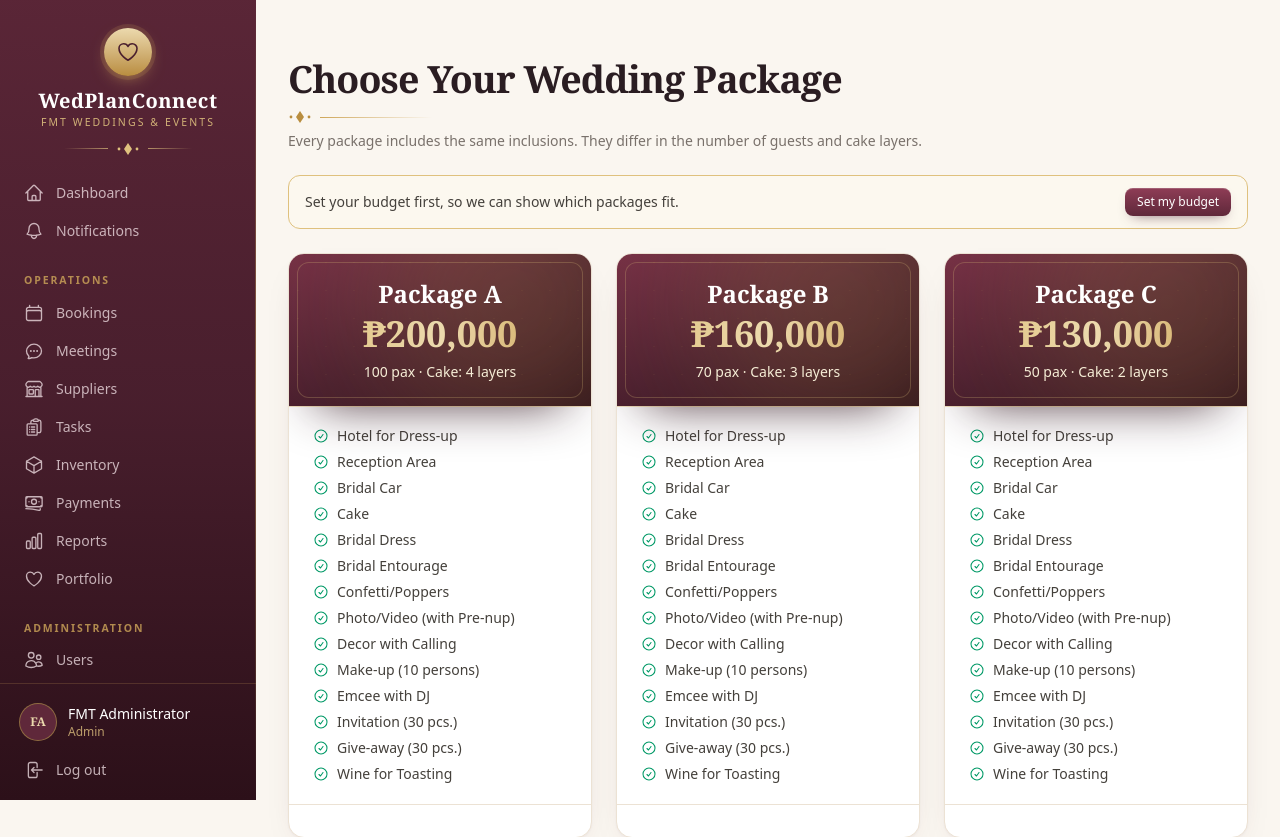
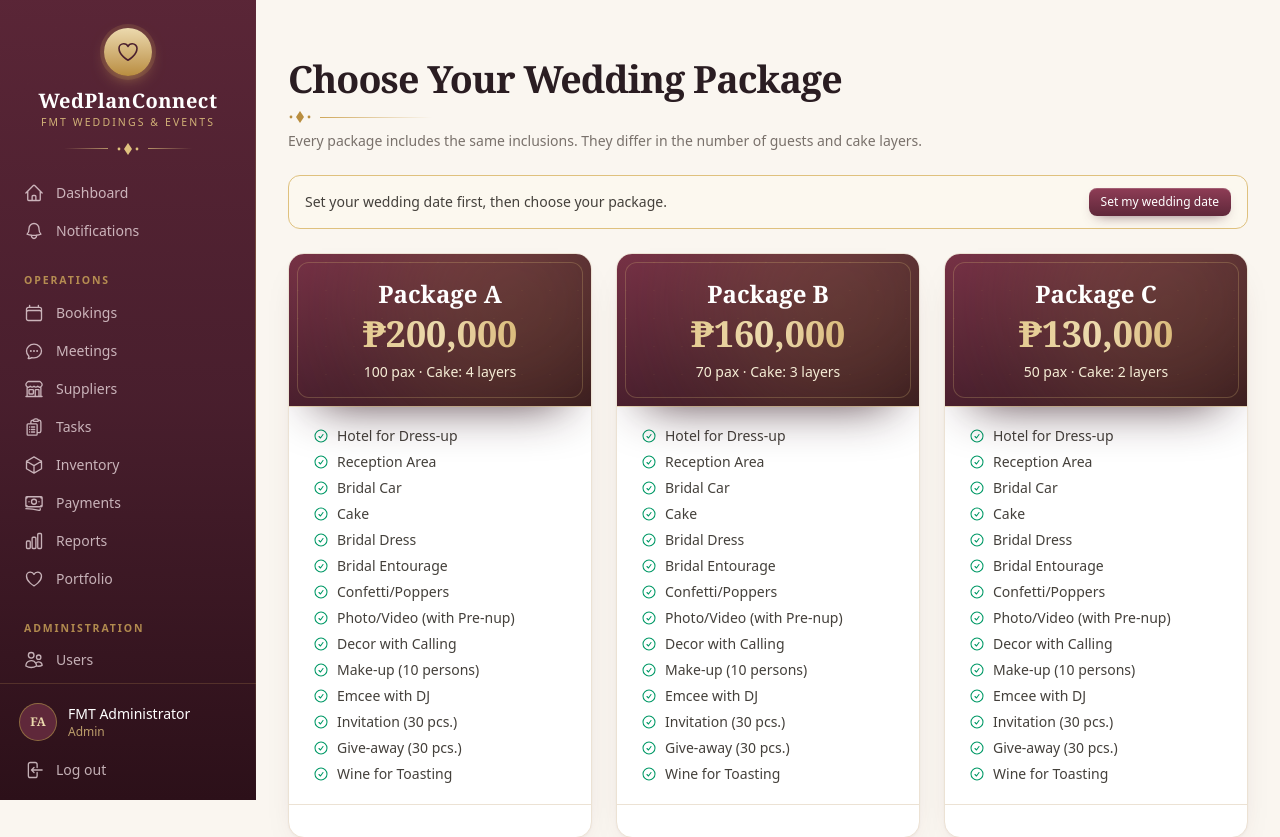
Before and after one commit to Capstone351/WedPlanConnect, a Laravel app: page /my/package in a window 1280 px wide. Shown: the top 837 px of the page. Run offline with Laravel 12, Linux system fonts and the light colour scheme; a user stored in the database is signed in; data comes from the database, SQL or seed files in the repository; data that the repository does not hold is empty; style sheets or scripts are compiled from the project's sources.

Commit message:
Choose the package after the wedding date and hide the budget
Couples pick any package once their date is set. The budget is hidden
from couples for now; if their budget isn't in the packages they book an
in-person meeting with their planner to discuss it.

Co-Authored-By: Claude Opus 5.5 <noreply@anthropic.com>

```diff
--- a/wedplanconnect/app/Http/Controllers/Client/PackageController.php
+++ b/wedplanconnect/app/Http/Controllers/Client/PackageController.php
@@ -10,24 +10,25 @@ use Illuminate\Validation\Rule;
 use Illuminate\View\View;
 
 /**
- * Couples choose a wedding package that fits their budget. When no package fits,
- * they are asked to book a meeting with their planner instead.
+ * After setting their wedding date, couples choose a wedding package. When no package
+ * fits their budget, they book an in-person meeting with their planner to discuss it.
  */
 class PackageController extends Controller
 {
+    /** Pre-filled reason for the meeting when no package fits. */
+    public const MEETING_AGENDA = "Our budget doesn't fit the packages. We'd like to meet in person to discuss it.";
+
     public function edit(Request $request): View
     {
         $user = $request->user();
-        $packages = Booking::packages();
-        $budget = $user->budget ? (float) $user->budget->total_amount : null;
 
         return view('client.packages', [
-            'packages' => $packages,
+            'packages' => Booking::packages(),
             'inclusions' => config('wedplan.package_inclusions'),
-            'budget' => $budget,
             'chosen' => $user->wedding_package,
+            'hasDate' => (bool) $user->wedding_date,
             'booking' => $user->clientBookings()->active()->first(),
-            'belowAll' => $budget !== null && $budget < min(array_column($packages, 'price')),
+            'meetingUrl' => route('client.meetings', ['agenda' => self::MEETING_AGENDA, 'mode' => 'in_person']),
         ]);
     }
 
@@ -39,19 +40,15 @@ class PackageController extends Controller
             return back()->withErrors(['package' => 'Your booking has been made, so please ask your planner to change your package.']);
         }
 
-        $data = $request->validate(['package' => ['required', Rule::in(array_keys(Booking::packages()))]]);
-
-        if (! $user->budget) {
-            return redirect()->route('client.budget')->withErrors(['package' => 'Please set your budget first, so we can show which packages fit.']);
+        if (! $user->wedding_date) {
+            return redirect()->route('client.wedding-date')->withErrors(['package' => 'Please set your wedding date first, then choose your package.']);
         }
 
-        $price = Booking::packagePrice($data['package']);
-        if ($price > (float) $user->budget->total_amount) {
-            return back()->withErrors(['package' => "{$data['package']} is ₱".number_format($price - (float) $user->budget->total_amount, 0).' above your budget. Choose another package or book a meeting with your planner.']);
-        }
+        $data = $request->validate(['package' => ['required', Rule::in(array_keys(Booking::packages()))]]);
 
         $user->forceFill(['wedding_package' => $data['package']])->save();
 
-        return redirect()->route('client.package')->with('status', "You chose {$data['package']} (₱".number_format($price, 0).'). It will be included when you send your booking.');
+        return redirect()->route('client.package')
+            ->with('status', "You chose {$data['package']} (₱".number_format(Booking::packagePrice($data['package']), 0).'). It will be included when you send your booking.');
     }
 }
--- a/wedplanconnect/app/Http/Controllers/Client/WeddingDateController.php
+++ b/wedplanconnect/app/Http/Controllers/Client/WeddingDateController.php
@@ -63,6 +63,11 @@ class WeddingDateController extends Controller
             ? ' '.$user->preferredPlanner->name.' can now see it.'
             : ' Your Wedding Planner will see it.';
 
+        // Next step after the date: choosing a package.
+        if (! $user->wedding_package) {
+            return redirect()->route('client.package')->with('status', $message.' Next, choose your wedding package.');
+        }
+
         return redirect()->route('client.wedding-date')->with('status', $message);
     }
 
--- a/wedplanconnect/resources/views/bookings/show.blade.php
+++ b/wedplanconnect/resources/views/bookings/show.blade.php
@@ -359,7 +359,7 @@
                 </div>
                 @if (! $budget)
                     <div class="card-body text-sm text-stone-500">
-                        The couple hasn't set a budget yet. They can add it under <strong>My Budget</strong> when they log in.
+                        The couple hasn't shared a budget. Discuss it with them when you meet.
                     </div>
                 @else
                     @php
--- a/wedplanconnect/resources/views/client/meetings.blade.php
+++ b/wedplanconnect/resources/views/client/meetings.blade.php
@@ -30,7 +30,7 @@
                         <label for="mode" class="label">How you'd like to meet</label>
                         <select id="mode" name="mode" class="input">
                             @foreach ($modes as $value => $label)
-                                <option value="{{ $value }}" @selected(old('mode', 'in_person') === $value)>{{ $label }}</option>
+                                <option value="{{ $value }}" @selected(old('mode', request('mode', 'in_person')) === $value)>{{ $label }}</option>
                             @endforeach
                         </select>
                     </div>
--- a/wedplanconnect/resources/views/client/packages.blade.php
+++ b/wedplanconnect/resources/views/client/packages.blade.php
@@ -1,38 +1,19 @@
-@php
-    $agenda = 'Our budget is ₱'.number_format((float) $budget, 0).". We'd like to talk about a package that fits it.";
-@endphp
 <x-layouts.app title="Wedding Package" heading="Choose Your Wedding Package"
     subheading="Every package includes the same inclusions. They differ in the number of guests and cake layers.">
     @if ($booking)
         <div class="mb-6 rounded-xl border border-gold-300 bg-gold-50 px-4 py-3 text-sm text-stone-700">
             Your booking has been made with <strong>{{ $booking->package }}</strong>. To change your package, please contact your planner.
         </div>
-    @elseif ($budget === null)
+    @elseif (! $hasDate)
         <div class="mb-6 flex flex-wrap items-center justify-between gap-3 rounded-xl border border-gold-300 bg-gold-50 px-4 py-3 text-sm text-stone-700">
-            <span>Set your budget first, so we can show which packages fit.</span>
-            <a href="{{ route('client.budget') }}" class="btn-primary btn-sm">Set my budget</a>
-        </div>
-    @elseif ($belowAll)
-        <div class="mb-6 flex flex-wrap items-center justify-between gap-3 rounded-xl border border-brand-200 bg-brand-50 px-4 py-4 text-sm text-brand-900">
-            <span>
-                Your budget of <strong>₱{{ number_format($budget, 0) }}</strong> is below our packages.
-                Book a meeting with your planner so they can help you plan a wedding that fits it.
-            </span>
-            <a href="{{ route('client.meetings', ['agenda' => $agenda]) }}" class="btn-gold">Book a meeting</a>
-        </div>
-    @else
-        <div class="mb-6 rounded-xl bg-white px-4 py-3 text-sm ring-1 ring-line">
-            Your budget: <strong class="tabular-nums">₱{{ number_format($budget, 0) }}</strong>
-            · <a href="{{ route('client.budget') }}" class="link">Change</a>
+            <span>Set your wedding date first, then choose your package.</span>
+            <a href="{{ route('client.wedding-date') }}" class="btn-primary btn-sm">Set my wedding date</a>
         </div>
     @endif
 
     <div class="grid gap-6 lg:grid-cols-3">
         @foreach ($packages as $name => $package)
-            @php
-                $isChosen = ($booking?->package ?? $chosen) === $name;
-                $over = $budget !== null && $package['price'] > $budget;
-            @endphp
+            @php $isChosen = ($booking?->package ?? $chosen) === $name; @endphp
             <div @class(['card flex flex-col overflow-hidden', 'ring-2 ring-gold-400' => $isChosen])>
                 <div class="hero-panel rounded-none">
                     <div class="relative px-6 py-6 text-center">
@@ -49,11 +30,7 @@
                 <div class="border-t border-line px-6 py-4 text-center">
                     @if ($isChosen)
                         <span class="badge-green">{{ $booking ? 'In your booking' : 'Your chosen package' }}</span>
-                    @elseif ($booking || $budget === null)
-                        {{-- Nothing to choose until a budget is set, or once booked. --}}
-                    @elseif ($over)
-                        <span class="badge-red">₱{{ number_format($package['price'] - $budget, 0) }} above your budget</span>
-                    @else
+                    @elseif (! $booking && $hasDate)
                         <form method="POST" action="{{ route('client.package.update') }}">
                             @csrf @method('PUT')
                             <input type="hidden" name="package" value="{{ $name }}">
@@ -65,9 +42,13 @@
         @endforeach
     </div>
 
-    @if (! $booking && $budget !== null && ! $belowAll)
-        <p class="mt-6 text-center text-sm text-stone-500">
-            Looking for something different? <a href="{{ route('client.meetings', ['agenda' => $agenda]) }}" class="link">Book a meeting with your planner</a>.
-        </p>
+    @if (! $booking && $hasDate)
+        <div class="card mt-6 flex flex-wrap items-center justify-between gap-4 p-5">
+            <div>
+                <h2 class="font-display text-lg font-semibold">Is your budget not in these packages?</h2>
+                <p class="text-sm text-stone-600">Book an in-person meeting with your planner, and they'll discuss your budget with you.</p>
+            </div>
+            <a href="{{ $meetingUrl }}" class="btn-gold">Book a meeting</a>
+        </div>
     @endif
 </x-layouts.app>
--- a/wedplanconnect/resources/views/components/layouts/app.blade.php
+++ b/wedplanconnect/resources/views/components/layouts/app.blade.php
@@ -45,10 +45,9 @@
                 ['My Wedding', 'client.dashboard', 'client.dashboard', 'heart'],
                 $notifications,
                 ['Wedding Date', 'client.wedding-date', 'client.wedding-date*', 'calendar'],
+                ['Wedding Package', 'client.package', 'client.package*', 'clipboard'],
                 ['My Planner', 'client.planner', 'client.planner*', 'user'],
                 ['Meetings', 'client.meetings', 'client.meetings*', 'chat'],
-                ['My Budget', 'client.budget', 'client.budget*', 'cash'],
-                ['Wedding Package', 'client.package', 'client.package*', 'clipboard'],
                 ['Supplier Catalog', 'client.catalog', 'client.catalog*', 'store'],
             ],
         ],
--- a/wedplanconnect/resources/views/planner/dashboard.blade.php
+++ b/wedplanconnect/resources/views/planner/dashboard.blade.php
@@ -52,8 +52,6 @@
                             @endif
                             @if ($c->budget)
                                 <span class="badge-gold">Budget ₱{{ number_format((float) $c->budget->total_amount, 0) }}@if ($c->budget->guest_count) · {{ $c->budget->guest_count }} guests @endif</span>
-                            @else
-                                <span class="badge-gray">No budget yet</span>
                             @endif
                             @if ($c->wedding_package)<span class="badge-green">{{ $c->wedding_package }}</span>@endif
                             <span class="badge-brand">♥ {{ $c->favorite_suppliers_count }} {{ str('favorite')->plural($c->favorite_suppliers_count) }}</span>
```
Also changed, not shown: wedplanconnect/app/Http/Controllers/Client/BookingRequestController.php (+1 -7 lines), wedplanconnect/resources/views/client/dashboard.blade.php (+1 -21 lines), wedplanconnect/tests/Feature/BookingRequestTest.php (+1 -8 lines), wedplanconnect/tests/Feature/PackageChoiceTest.php (+45 -41 lines).
